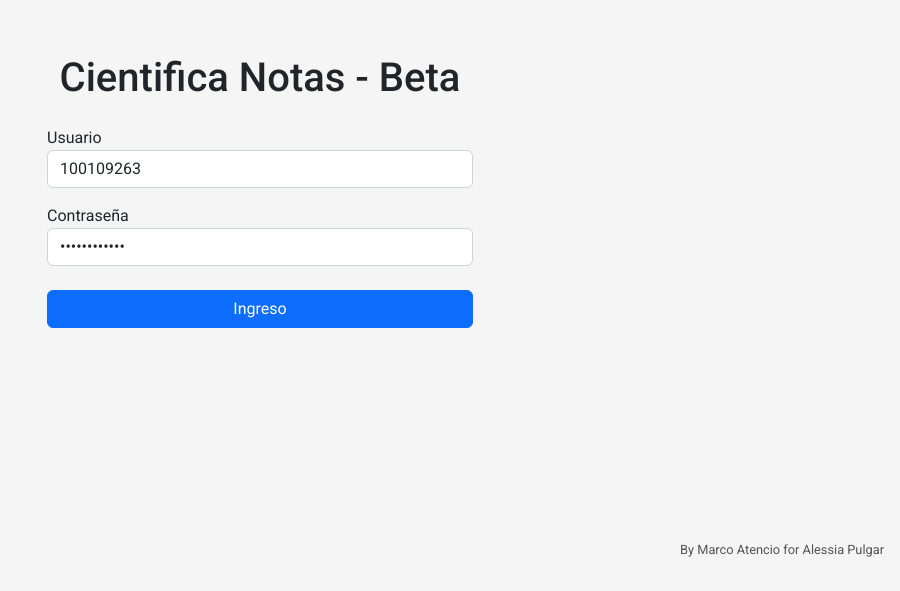
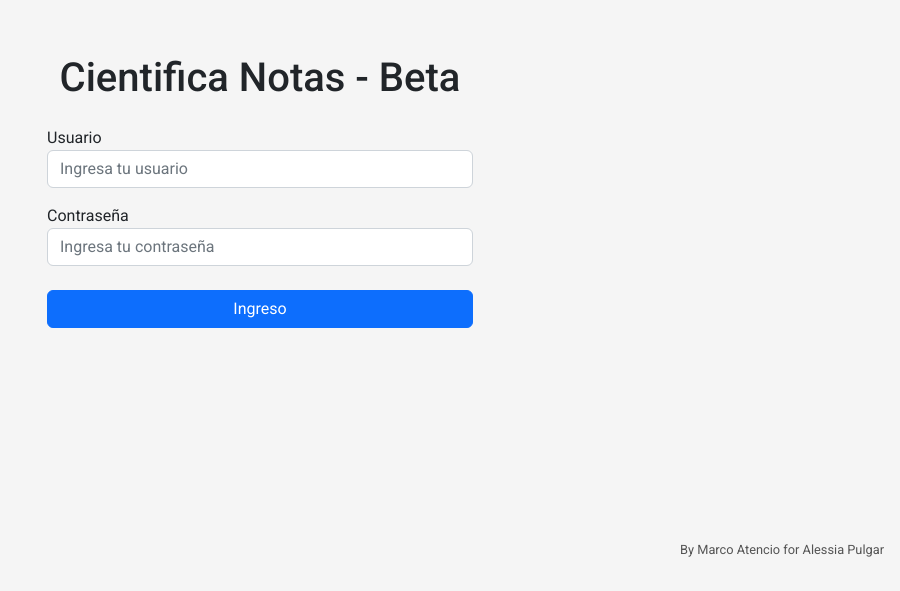
Before and after one commit to MarcoAtencio/cientifica-notas, an Angular app: page / in a window 1280 px wide. Shown: the part 209-800 px from the top of the page, without its empty margins (380-1280 px from the left). Built offline with nearby package versions, Linux system fonts and the light colour scheme.

Commit message:
rm credentials

```diff
--- a/src/app/login/login.component.ts
+++ b/src/app/login/login.component.ts
@@ -9,8 +9,8 @@ import { Router } from '@angular/router';
   styleUrls: ['./login.component.scss'],
 })
 export class LoginComponent implements OnInit {
-  email: string = '100109263';
-  password: string = '736137592005';
+  email: string = '';
+  password: string = '';
 
   constructor(private loginService: LoginService, private router: Router) {}
 
```
